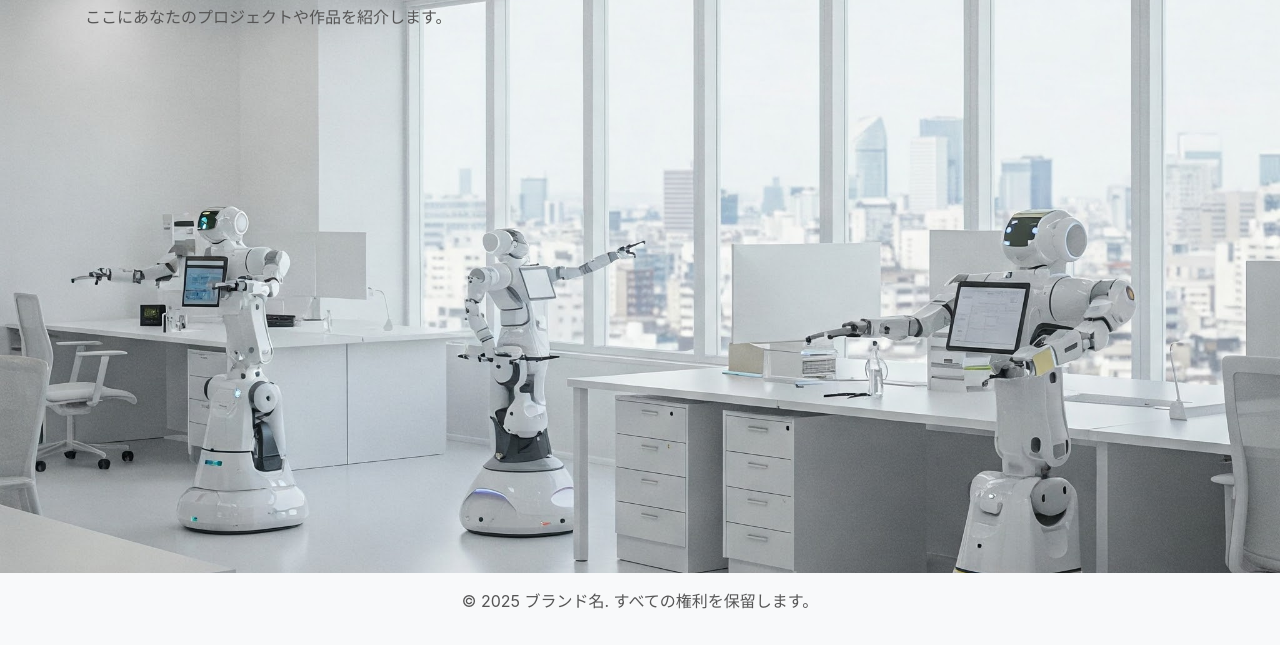
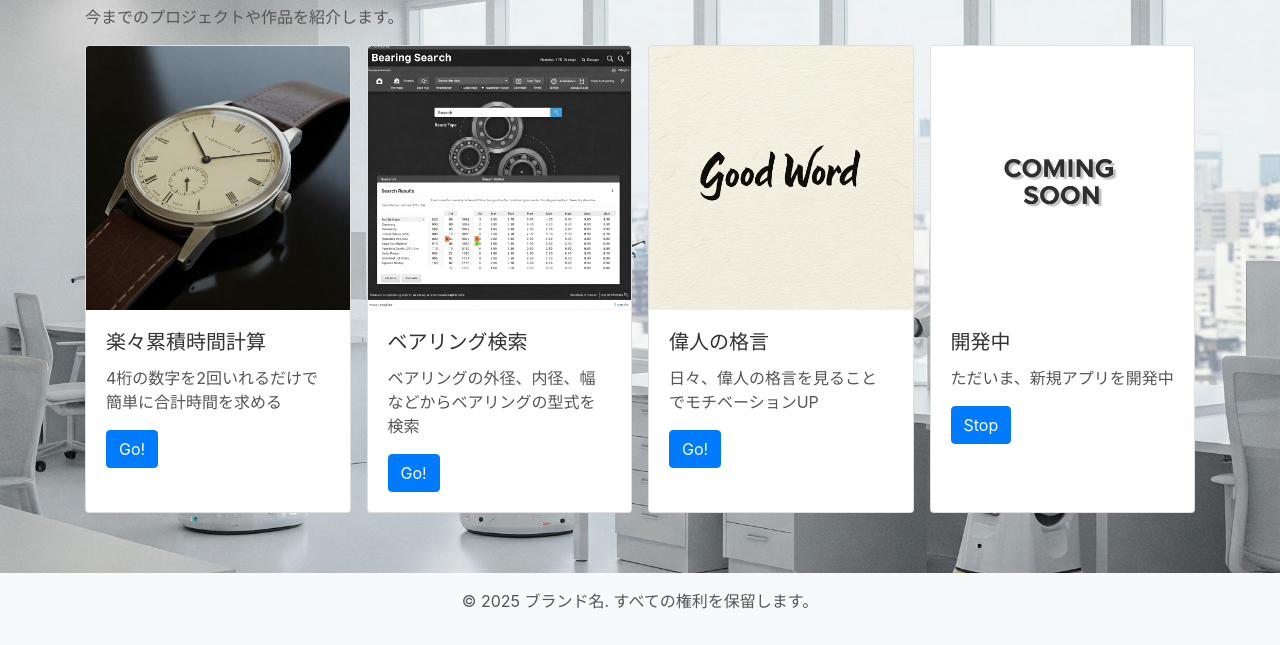
Before and after one commit to studying-program/rakutech_jp, a website: page src/portfolio.html in a window 1280 px wide. Shown: the part 155-800 px from the top of the page. Drawn offline with nearby package versions, Linux system fonts and the light colour scheme.

Commit message:
portfolio OK

```diff
--- a/src/css/styles.css
+++ b/src/css/styles.css
@@ -50,3 +50,15 @@ h1 {
 footer {
     margin-top: auto;
 }
+
+.card-container {
+    display: flex;
+    justify-content: space-between;
+    flex-wrap: wrap;
+    gap: 1rem;
+}
+
+.card {
+    flex: 1 1 calc(25% - 1rem);
+    box-sizing: border-box;
+}
--- a/src/portfolio.html
+++ b/src/portfolio.html
@@ -5,7 +5,7 @@
     <meta name="viewport" content="width=device-width, initial-scale=1.0">
     <title>ポートフォリオ</title>
     <link rel="stylesheet" href="https://stackpath.bootstrapcdn.com/bootstrap/4.5.2/css/bootstrap.min.css">
-    <link rel="stylesheet" href="css/styles.css" rel="stylesheet">
+    <link rel="stylesheet" href="css/styles.css">
 </head>
 <body>
     <nav class="navbar navbar-expand-lg bg-body-tertiary">
@@ -32,8 +32,41 @@
 
     <div class="container mt-5 content">
         <h1>ポートフォリオ</h1>
-        <p>ここにあなたのプロジェクトや作品を紹介します。</p>
-        <!-- ここにポートフォリオの内容を追加 -->
+        <p>今までのプロジェクトや作品を紹介します。</p>
+        <div class="card-container">
+            <div class="card" style="width: 18rem;">
+                <img src="images/時計.jpeg" class="card-img-top" alt="...">
+                <div class="card-body">
+                  <h5 class="card-title">楽々累積時間計算</h5>
+                  <p class="card-text">4桁の数字を2回いれるだけで簡単に合計時間を求める</p>
+                  <a href="#" class="btn btn-primary">Go!</a>
+                </div>
+            </div>
+            <div class="card" style="width: 18rem;">
+                <img src="images/search_bearing.jpeg" class="card-img-top" alt="...">
+                <div class="card-body">
+                  <h5 class="card-title">ベアリング検索</h5>
+                  <p class="card-text">ベアリングの外径、内径、幅などからベアリングの型式を検索</p>
+                  <a href="#" class="btn btn-primary">Go!</a>
+                </div>
+            </div>
+            <div class="card" style="width: 18rem;">
+                <img src="images/goodword.jpeg" class="card-img-top" alt="...">
+                <div class="card-body">
+                  <h5 class="card-title">偉人の格言</h5>
+                  <p class="card-text">日々、偉人の格言を見ることでモチベーションUP</p>
+                  <a href="#" class="btn btn-primary">Go!</a>
+                </div>
+            </div>
+            <div class="card" style="width: 18rem;">
+                <img src="images/CommingSoon.jpeg" class="card-img-top" alt="...">
+                <div class="card-body">
+                  <h5 class="card-title">開発中</h5>
+                  <p class="card-text">ただいま、新規アプリを開発中</p>
+                  <a href="#" class="btn btn-primary">Stop</a>
+                </div>
+            </div>
+        </div>
     </div>
 
     <footer class="bg-light text-center py-3">
```
Also changed, not shown: src/images/CommingSoon.jpeg (added), src/images/goodword.jpeg (added), src/images/search_bearing.jpeg (added), src/images/時計.jpeg (added).
